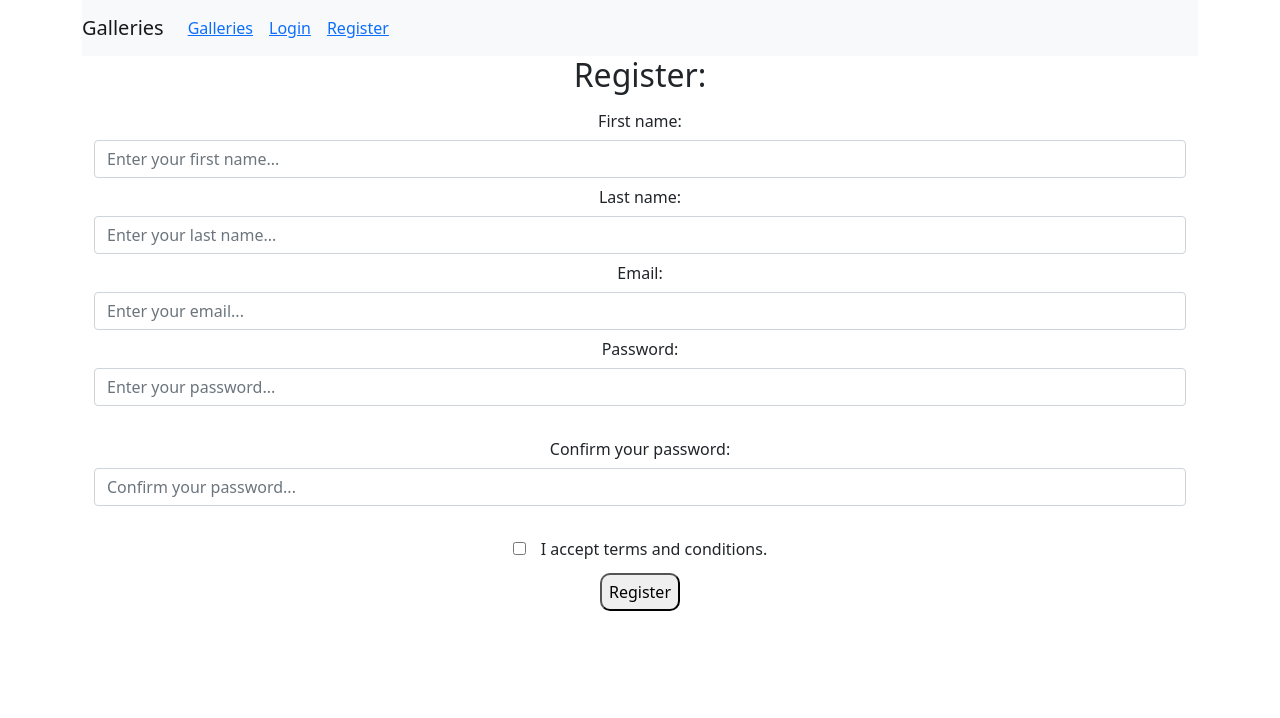
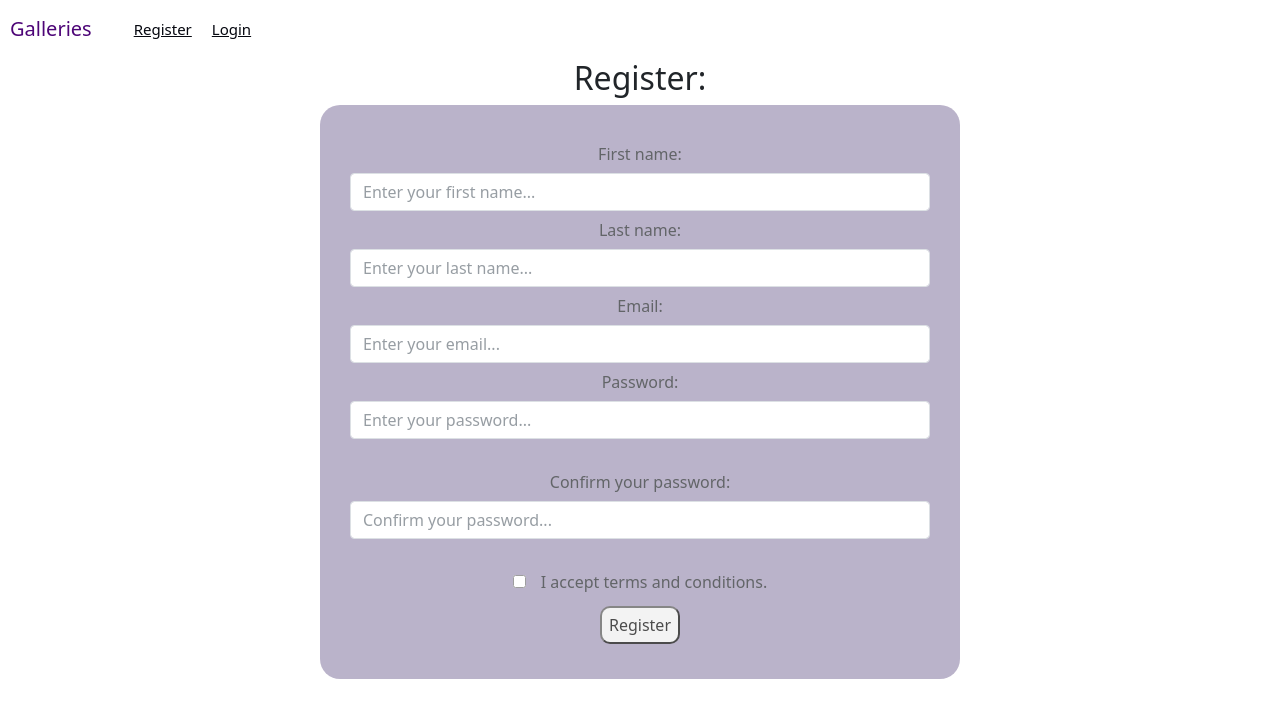
Before and after one commit to ivanaa96/gallery-app, a React (Create React App) app: page /register in a window 1280 px wide. Shown: the top 718 px of the page. Built offline with nearby package versions, Linux system fonts and the light colour scheme; the HTML template or start-up script is replaced by a standard one.

Commit message:
Changed layout and css.

```diff
--- a/src/components/Navbar.js
+++ b/src/components/Navbar.js
@@ -6,53 +6,41 @@ function Navbar({ handleLogout }) {
 
 	return (
 		<div>
-			<nav className="navbar navbar-expand-lg navbar-light bg-light">
+			<nav className="navbar navbar-expand-lg">
 				<a className="navbar-brand" href="/">
+					<Link
+						className="navbar-brand navbar-item font-weight-bold mt-3 mb-3 ml-4"
+						to="/"
+					>
 						Galleries
+					</Link>
 				</a>
-				<button
-					className="navbar-toggler"
-					type="button"
-					data-toggle="collapse"
-					data-target="#navbarNav"
-					aria-controls="navbarNav"
-					aria-expanded="false"
-					aria-label="Toggle navigation"
-				>
-					<span className="navbar-toggler-icon"></span>
-				</button>
-				<div className="collapse navbar-collapse" id="navbarNav">
-					<ul className="navbar-nav">
-						<li className="nav-item active nav-link">
-							{<Link to="/">Galleries</Link>}
-						</li>
 				{!isLoggedIn && (
-							<li className="nav-item active nav-link">
-								{<Link to="/login">Login</Link>}
-							</li>
+					<Link className="navbar-item" to="/register">
+						Register
+					</Link>
 				)}
+
 				{!isLoggedIn && (
-							<li className="nav-item active nav-link">
-								{<Link to="/register">Register</Link>}
-							</li>
+					<Link className="navbar-item" to="/login">
+						Login
+					</Link>
 				)}
 				{isLoggedIn && (
-							<li className="nav-item active nav-link">
-								{<Link to="/my-galleries">My galleries</Link>}
-							</li>
+					<Link className="navbar-item" to="/my-galleries">
+						My Galleries
+					</Link>
 				)}
 				{isLoggedIn && (
-							<li className="nav-item active nav-link">
-								{<Link to="/create">Create New Gallery</Link>}
-							</li>
+					<Link className="navbar-item" to="/create">
+						Create New Gallery
+					</Link>
 				)}
 				{isLoggedIn && (
-							<li className="nav-item active nav-link">
-								<button onClick={handleLogout}>Logout</button>
-							</li>
+					<span className="logout-span btn" onClick={handleLogout}>
+						Logout
+					</span>
 				)}
-					</ul>
-				</div>
 			</nav>
 		</div>
 	);
--- /dev/null
+++ b/src/components/Sidebar.js
@@ -0,0 +1,12 @@
+import React from "react";
+
+function Sidebar() {
+	return (
+		<div className="sidebar">
+			<h5>Search for gallery</h5>
+			<input className="input-sidebar" type="text" placeholder="Search.." />
+		</div>
+	);
+}
+
+export default Sidebar;
--- a/src/pages/HomePage.js
+++ b/src/pages/HomePage.js
@@ -1,9 +1,17 @@
 import React from "react";
+import Sidebar from "../components/Sidebar";
 
 function HomePage() {
+	const isLoggedIn = !!localStorage.getItem("token");
+
 	return (
-		<div>
-			<h1>Welcome to Gallery application</h1>
+		<div className="main">
+			<h1 className="title">Welcome to Gallery application</h1>
+			{isLoggedIn && (
+				<div>
+					<Sidebar />
+				</div>
+			)}
 		</div>
 	);
 }
--- a/src/pages/Layout.js
+++ b/src/pages/Layout.js
@@ -33,7 +33,7 @@ function Layout() {
 	}
 
 	return (
-		<main className="container">
+		<div>
 			<Router>
 				<Navbar handleLogout={handleLogout} />
 				<Switch>
@@ -74,7 +74,7 @@ function Layout() {
 					</Route>
 				</Switch>
 			</Router>
-		</main>
+		</div>
 	);
 }
 
--- a/src/pages/Login.js
+++ b/src/pages/Login.js
@@ -3,7 +3,6 @@ import UserService from "../services/UserService";
 import { useDispatch } from "react-redux";
 import { setUser } from "../store/user/slice";
 import { useHistory } from "react-router-dom";
-import { Redirect } from "react-router-dom";
 
 function Login({ onLogin }) {
 	const [user, setUserData] = useState({
@@ -20,16 +19,16 @@ function Login({ onLogin }) {
 			const loggedUser = await UserService.login(user);
 			dispatch(setUser(loggedUser));
 			onLogin();
-			history.replace("/");
+			history.push("/");
 		} catch (error) {
 			alert(error.response.data.message);
 		}
 	};
 
 	return (
-		<div className="container">
+		<div>
 			<h2>Login</h2>
-			<form onSubmit={handleSubmit} className="form-group">
+			<form onSubmit={handleSubmit} className="login-form">
 				<label htmlFor="email" className="col-form-label col-25">
 					Email:
 				</label>
--- a/src/pages/Register.js
+++ b/src/pages/Register.js
@@ -35,9 +35,9 @@ function Register({ onRegister }) {
 	};
 
 	return (
-		<div className="container">
+		<div>
 			<h2>Register:</h2>
-			<form className="form-group" onSubmit={handleSubmit}>
+			<form className="login-form" onSubmit={handleSubmit}>
 				<label className="col-form-label col-25" htmlFor="first_name">
 					First name:
 				</label>
--- a/src/styles/App.css
+++ b/src/styles/App.css
@@ -1,10 +1,5 @@
 .App {
 	text-align: center;
-}
-
-.App-logo {
-	height: 40vmin;
-	pointer-events: none;
 }
 
 @media (prefers-reduced-motion: no-preference) {
@@ -47,3 +42,81 @@
 .custom {
 	margin-left: 15px;
 }
+
+.sidebar {
+	height: 50%;
+	width: 180px;
+	position: fixed;
+	top: 100px;
+	left: 0;
+	overflow-x: hidden;
+	padding-top: 10px;
+	color: #3d0d3f;
+}
+
+.main {
+	margin-left: 100px;
+	font-size: 25px;
+}
+
+.logout-button {
+	position: fixed;
+	right: 0;
+}
+
+.input-sidebar {
+	width: 100%;
+	float: left;
+	display: block;
+	text-align: center;
+	padding: 5px 7px;
+	text-decoration: none;
+	font-size: 17px;
+}
+
+.navbar-item {
+	color: #05070f;
+	margin: 10px;
+	font-size: 15px;
+}
+
+.navbar-item:hover {
+	color: #b698bf;
+	text-decoration: none;
+}
+
+.navbar-brand {
+	color: #4d0577;
+}
+
+.logout-span {
+	position: absolute;
+	right: 50px;
+	background-color: #b3b2df;
+}
+
+.btn:hover {
+	background-color: #b698bf;
+}
+
+.btn {
+	border: 1px solid #585562;
+	color: #585562;
+}
+
+.login-form {
+	margin: auto;
+	width: 50%;
+	background-color: #9e93b4;
+	opacity: 70%;
+	border: 1px transparent;
+	border-radius: 20px;
+	padding: 30px;
+}
+
+.title {
+	color: #3d0d3f;
+	opacity: 80%;
+	margin: 30px;
+	font-weight: bold;
+}
```
Lines whose indentation alone changed are shown as unchanged.
